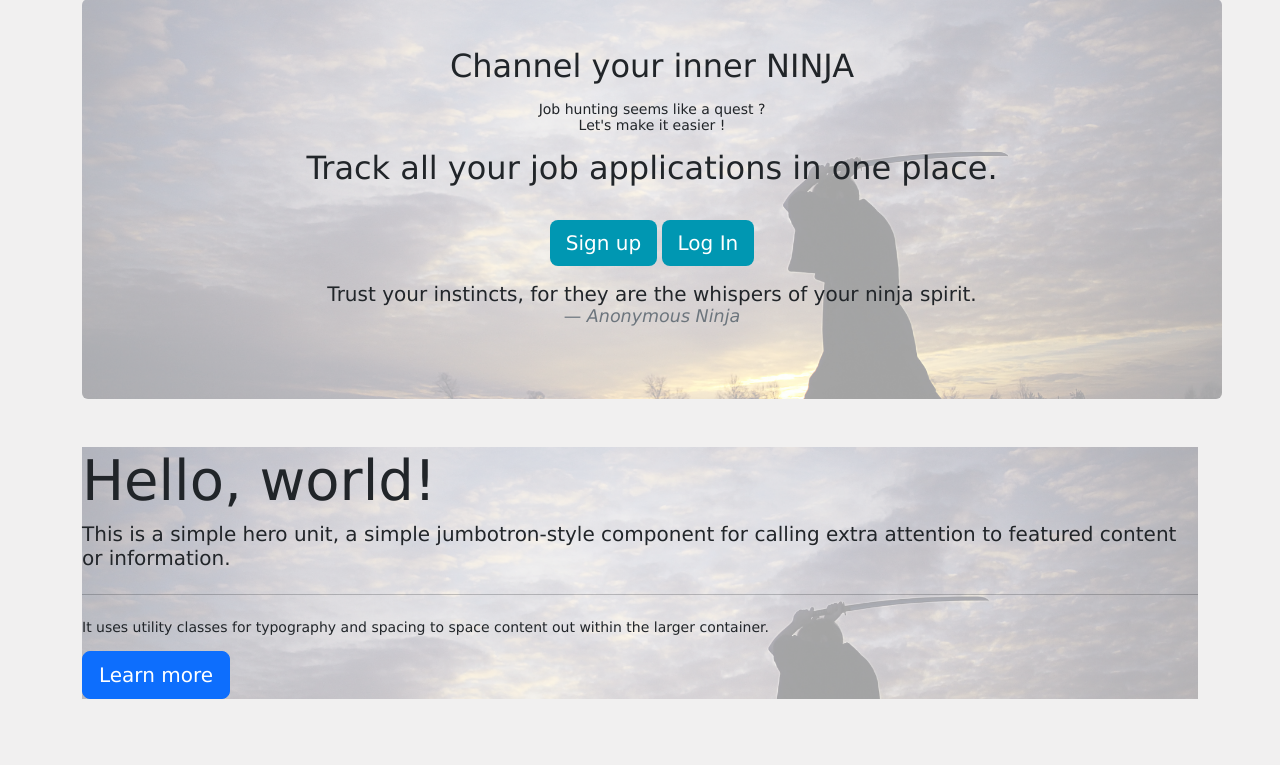
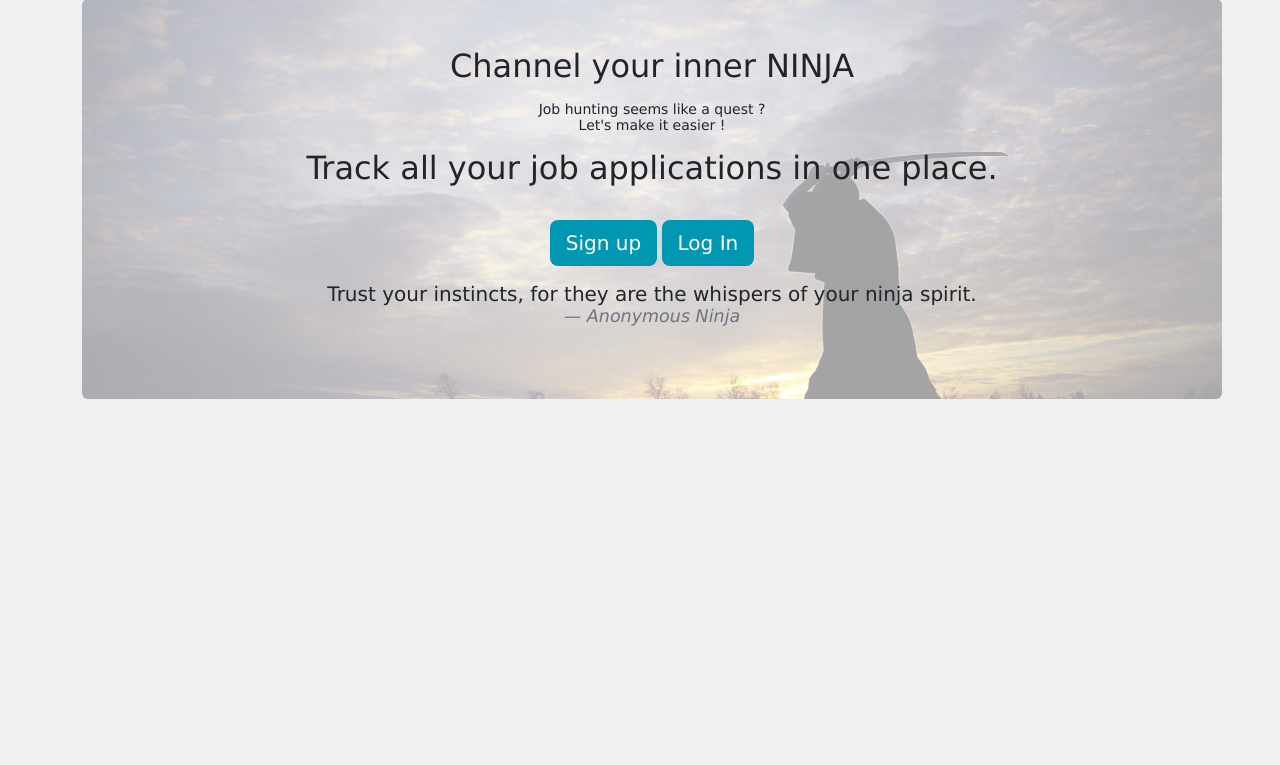
Before and after one commit to CodeFusionLD/job-manager-project, a Node server app: page / in a window 1280 px wide. Shown: the part 184-949 px from the top of the page. After the commit the page ends 583 px from the top, so only its background shows below. Run offline with Node 20, Linux system fonts and the light colour scheme; some libraries are stand-ins or nearby versions.

Commit message:
back to previous cover

```diff
--- a/views/index.hbs
+++ b/views/index.hbs
@@ -32,15 +32,6 @@
 
 </div>
 
-<div class="jumbotron"  style="background-image: url(/images/cover-image.png);
-background-size: cover;";>
-  <h1 class="display-4">Hello, world!</h1>
-  <p class="lead">This is a simple hero unit, a simple jumbotron-style component for calling extra attention to featured content or information.</p>
-  <hr class="my-4">
-  <p>It uses utility classes for typography and spacing to space content out within the larger container.</p>
-  <p class="lead">
-    <a class="btn btn-primary btn-lg" href="#" role="button">Learn more</a>
-  </p>
-</div>
+
 
 </section>
```
